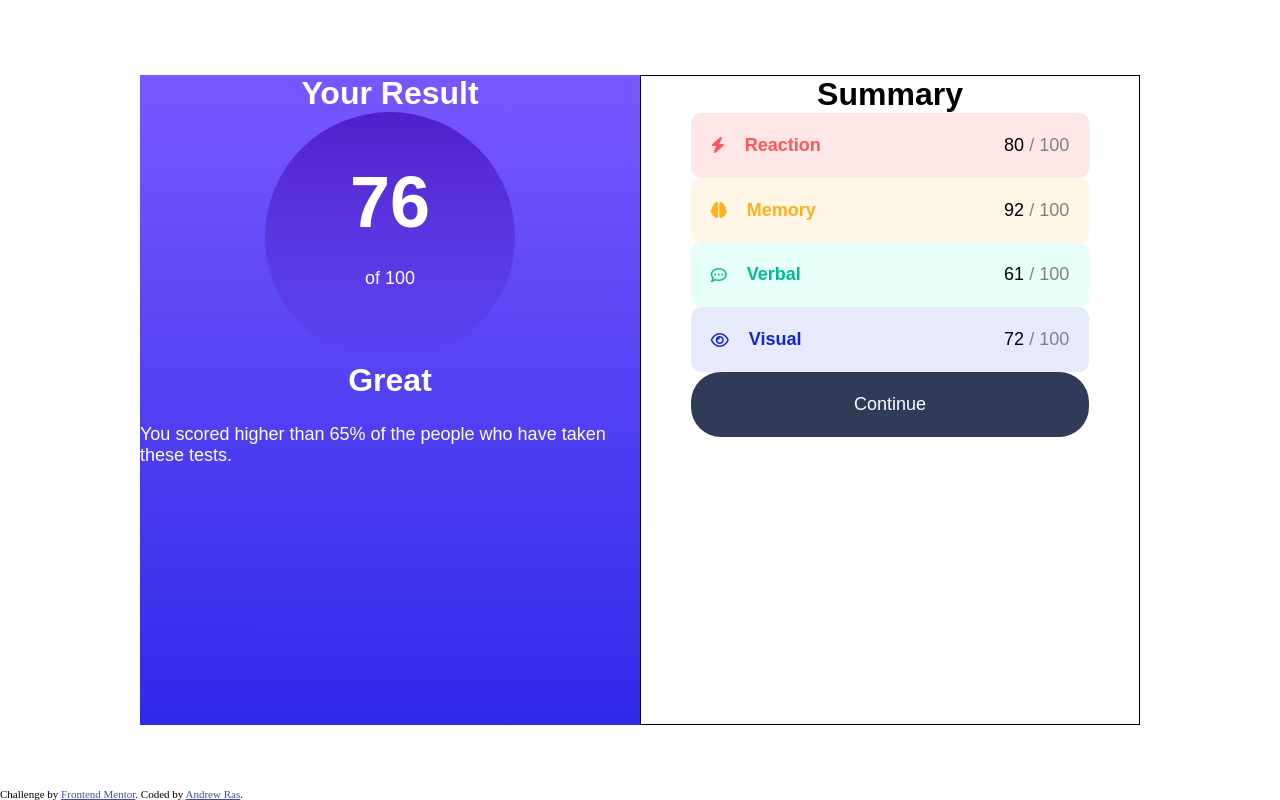
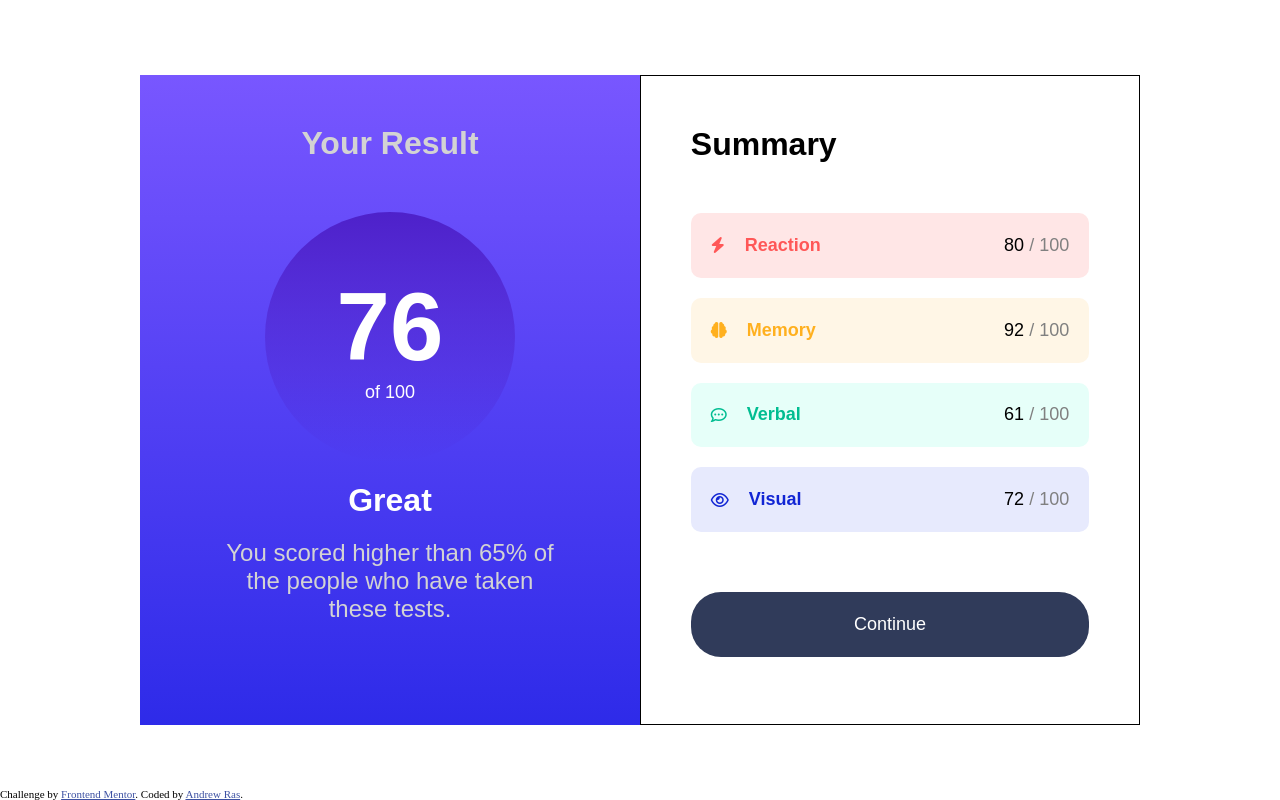
Before and after one commit to andrewras58/Results-Summary-Component, a plain HTML site: page index.html in a window 1280 px wide. Drawn offline with Linux system fonts and the light colour scheme; a web font is replaced by a local one.

Commit message:
css complete

```diff
--- a/index.html
+++ b/index.html
@@ -14,7 +14,7 @@
 <body>
     <div class="container">
         <div class="results">
-            <h2>Your Result</h2>
+            <h2 id="resultTitle">Your Result</h2>
             <div class="score">
                 <span id="points">76</span><p>of 100</p>
             </div>
--- a/style.css
+++ b/style.css
@@ -83,8 +83,13 @@ p, h2, h3, h4, button, span{
     left: 0;
 }
 
-.results p{
-    padding: 25px 0px 25px 0px;
+#resultTitle{
+    padding: 50px;
+    color: lightgray;
+}
+
+.results h2{
+    padding: 20px;
 }
 
 .results .score{
@@ -96,12 +101,27 @@ p, h2, h3, h4, button, span{
     justify-content: center;
     align-items: center;
     flex-direction: column;
-    white-space: pre;
+}
+
+.results .scoreDescription{
+    display: flex;
+    justify-content: center;
+    align-items: center;
+    flex-direction: column;
+}
+
+.results .scoreDescription p{
+    color: lightgray;
+    width: 70%;
+    text-align: center;
+    font-size: 24px;
 }
 
 #points{
-    font-size: 72px;
+    font-size: 96px;
     font-weight: 550;
+    padding: 0;
+    margin: 0;
 }
 
 .summary .categoryResult{
@@ -111,6 +131,14 @@ p, h2, h3, h4, button, span{
     width: 80%;
     height: 10%;
     border-radius: 10px;
+    margin: 10px;
+}
+
+.summary h2{
+    width: 80%;
+    text-align: left;
+    padding-top: 50px;
+    padding-bottom: 40px;
 }
 
 #reaction{
@@ -166,6 +194,7 @@ button{
     height: 10%;
     border-radius: 30px;
     color: white;
+    margin-top: 50px;
 }
 
 button:hover{
```
